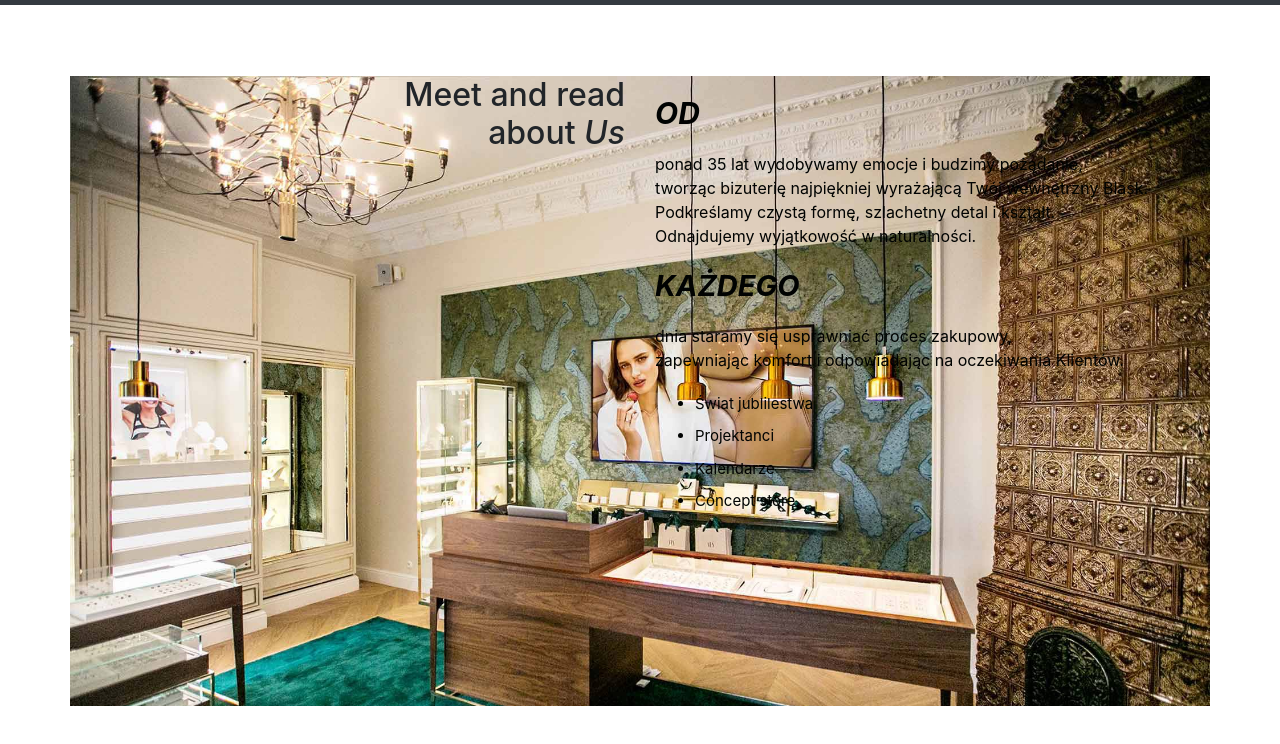
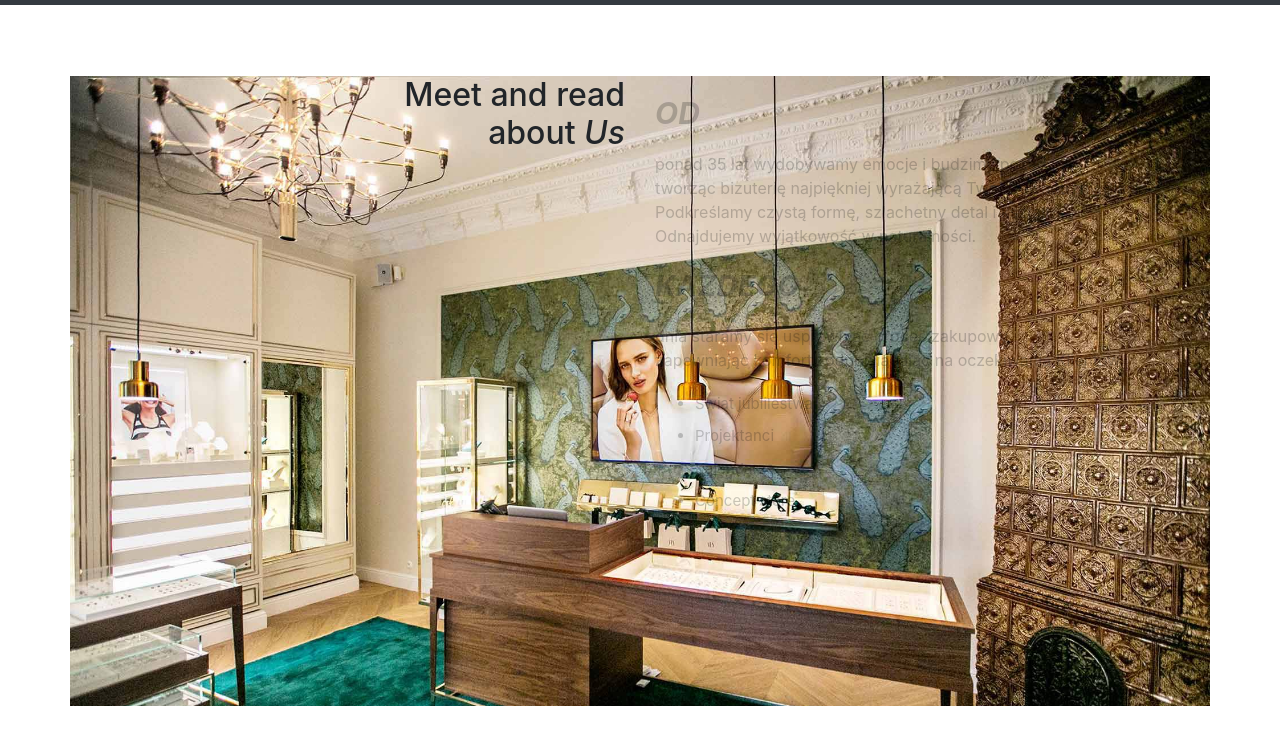
Before and after one commit to KasiaTorz/e-shop, a plain HTML site: page about.html in a window 1280 px wide. Shown: the part 56-800 px from the top of the page. Drawn offline with nearby package versions, Linux system fonts and the light colour scheme.

Commit message:
add opacity

```diff
--- a/about.html
+++ b/about.html
@@ -24,7 +24,10 @@
             background-size: cover;
             min-height: 630px;
             position: relative;
+
         }
+
+
         /*about section style*/
         .section-padding{
             padding: 60px 0px;
@@ -37,18 +40,26 @@
             padding: 5px 0;
             font-size:15px;
         }
-        .about-text{
-            color: bisque;
-        }
+
+    p,ul,li{
+    color: #010302;
+    }
+    .text-left .bg-img{
+            position: fixed;
+            z-index: 1;
+
+
+    }
+    .about-text {
+        position: absolute;
+        z-index:2;
+        opacity: 0.2;
+    }
+
         </style>
     </head>
 
 <body>
-    <style>
-    p,ul, li{
-    color: #010302;
-}
-    </style>
           <div class="header-bg-gray">
                 <!--navigation bar-->
                 <nav class="navbar navbar-dark navbar-expand-md bg-dark fixed-top" id="my-navbar">
```
